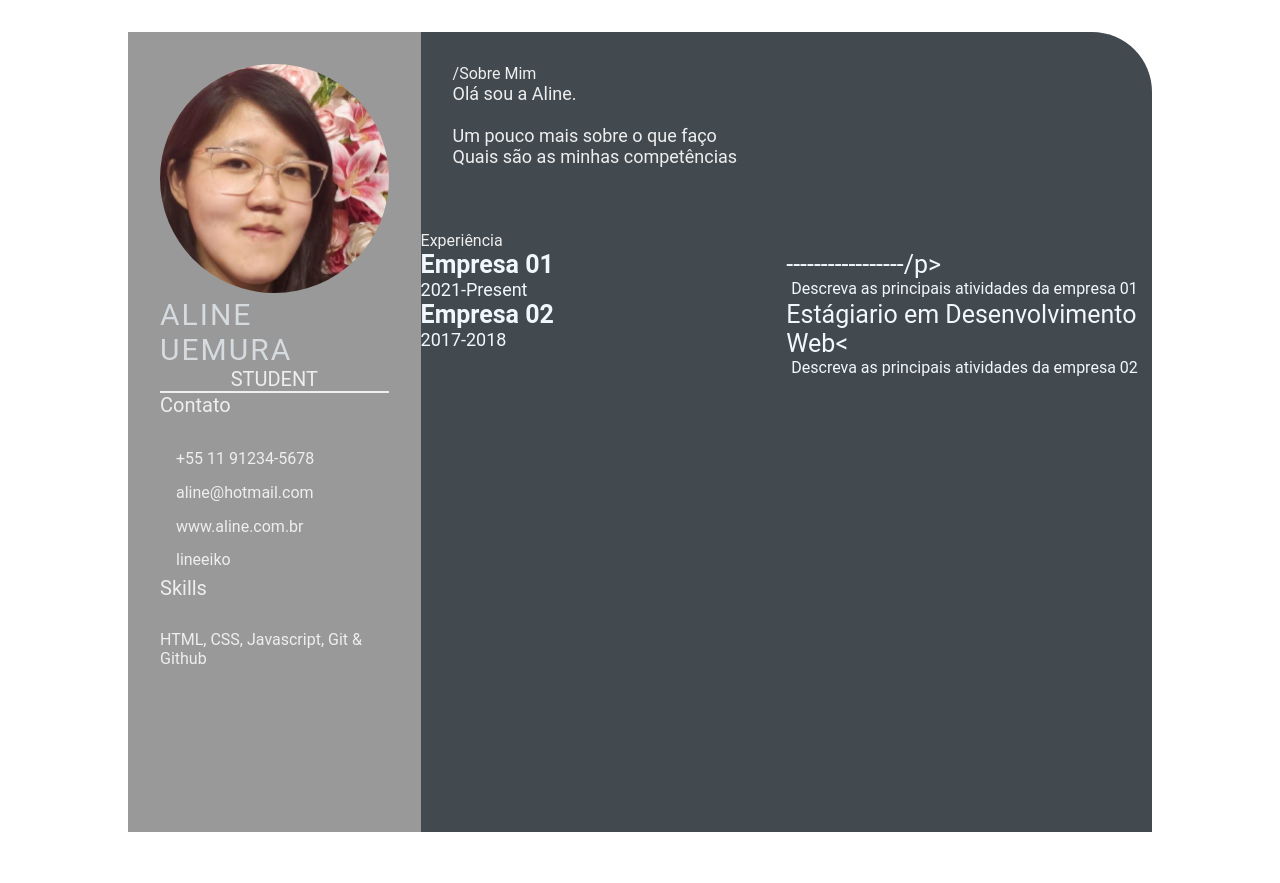
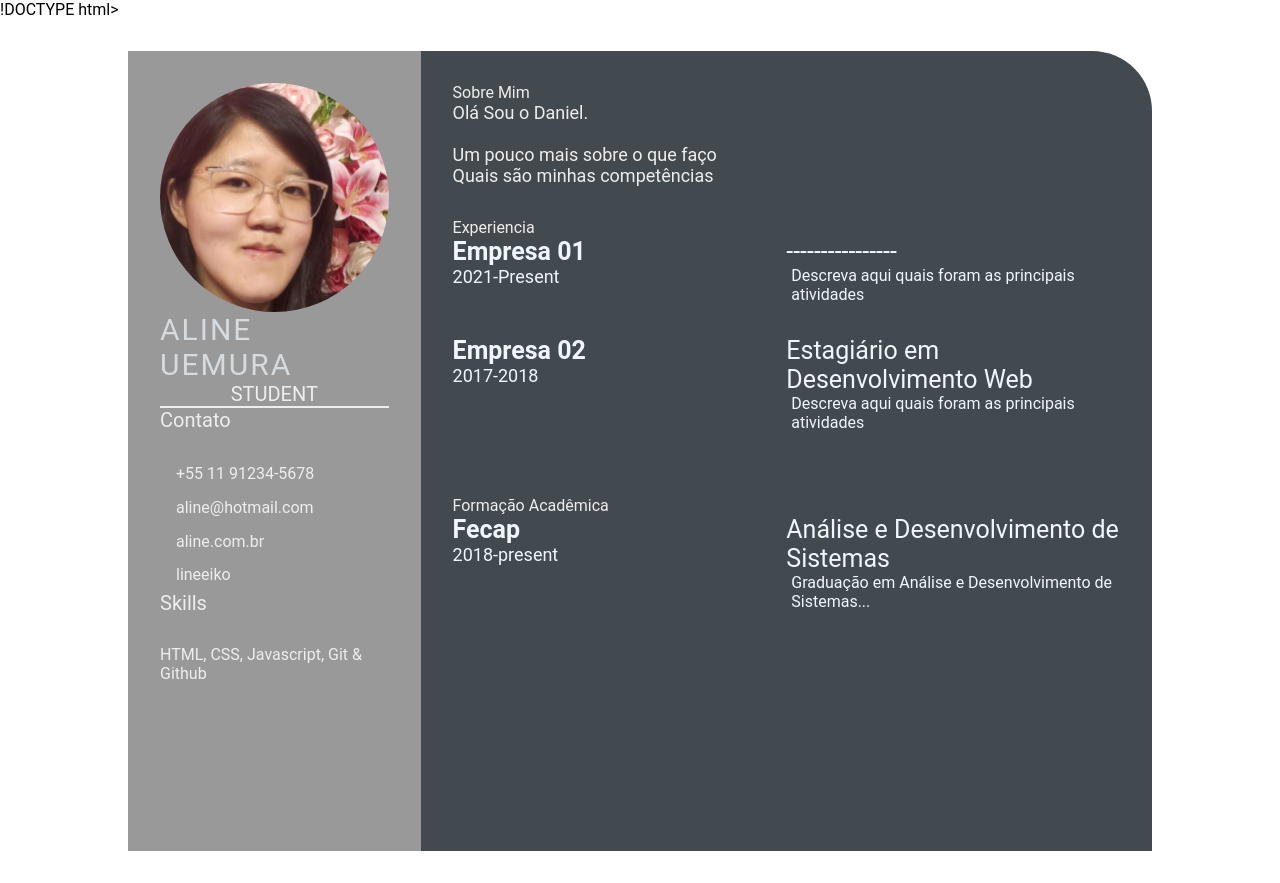
Before and after one commit to lineeiko/devweekgit.github.io, a plain HTML site: page index.html in a window 1280 px wide. Drawn offline with Linux system fonts and the light colour scheme.

Commit message:
feature: add school academy

```diff
--- a/index.html
+++ b/index.html
@@ -1,4 +1,4 @@
-<!DOCTYPE html>
+!DOCTYPE html>
 <html lang="en">
 <head>
     <meta charset="UTF-8">
@@ -12,7 +12,7 @@
         <section class="left-section">
             <div class="left-section-contents">
                 <div class="profile">
-                    <img class="profile-image" src="img/foto.jpg" alt="Profile img">
+                    <img class="profile-image" src="img/foto.jpg" alt="Profile image">
                     <p class="name">Aline Uemura</p>
                     <p class="profession">Student</p>
                 </div>
@@ -23,7 +23,7 @@
                         </li>
                         <li><i class="fa fa-envelope"></i>aline@hotmail.com
                         </li>
-                        <li><i class="fa fa-globe"></i>www.aline.com.br
+                        <li><i class="fa fa-globe"></i>aline.com.br
                         </li>
                         <li><i class="fa fa-github"></i>lineeiko
                         </li>
@@ -35,45 +35,61 @@
                         <li><p>HTML, CSS, Javascript, Git & Github</p></li>
                     </ul>
                 </div>
-            </section>
+            </div>
         </section>
         <section class="right-section">
             <div class="right-section-contents">
                 <section class="about gap">
-                         <div class="right-title">/Sobre Mim</div>
+                    <div class="right-title">Sobre Mim</div>
                     <p class="about-me-contents">
-                             Olá sou a Aline.<br>
-                            <br>Um pouco mais sobre o que faço
-                            <br>Quais são as minhas competências
+                        Olá Sou o Daniel.<br>
+                        <br> Um pouco mais sobre o que faço
+                        <br> Quais são minhas competências
                     </p>
                 </section>
-                </div>
                 <section class="experience gap">
-                <div class="right-title">Experiência</div>
+                    <div class="right-title">Experiencia</div>
                     <div class="experience-contents">
-                    <div class="experience-left">
+                        <div class="exp-left">
                             <p class="exp-company-name">Empresa 01</p>
                             <p class="exp-time-period">2021-Present</p>
                         </div>
                         <div class="exp-right">
-                       <p class="exp-position">-----------------/p>
+                            <p class="exp-position">----------------</p>
                             <p class="exp-desc">
-                            Descreva as principais atividades da empresa 01
+                                Descreva aqui quais foram as principais atividades
                             </p>
                         </div>
-                    <div class="experience-left">
+                    </div>
+                    <div class="experience-contents">
+                        <div class="exp-left">
                             <p class="exp-company-name">Empresa 02</p>
                             <p class="exp-time-period">2017-2018</p>
                         </div>
                         <div class="exp-right">
-                       <p class="exp-position">Estágiario em Desenvolvimento Web<</p>
+                            <p class="exp-position">Estagiário em Desenvolvimento Web</p>
                             <p class="exp-desc">
-                            Descreva as principais atividades da empresa 02
+                                Descreva aqui quais foram as principais atividades
                             </p>
                         </div>
-
                     </div>
                 </section>
+                <section class="education gap">
+                    <div class="right-title">Formação Acadêmica</div>
+                    <div class="education-contents">
+                        <div class="education-left">
+                            <p class="education-school-name">Fecap</p>
+                            <p class="educationp-time-period">2018-present</p>
+                        </div>
+                        <div class="education-right">
+                            <p class="education-subject">Análise e Desenvolvimento de Sistemas</p>
+                            <p class="education-desc">
+                                Graduação em Análise e Desenvolvimento de Sistemas...
+                            </p>
+                        </div>
+                    </div>
+                </section>
+            </div>
         </section>
     </main>
 </body>
```
Lines whose indentation alone changed are shown as unchanged.
